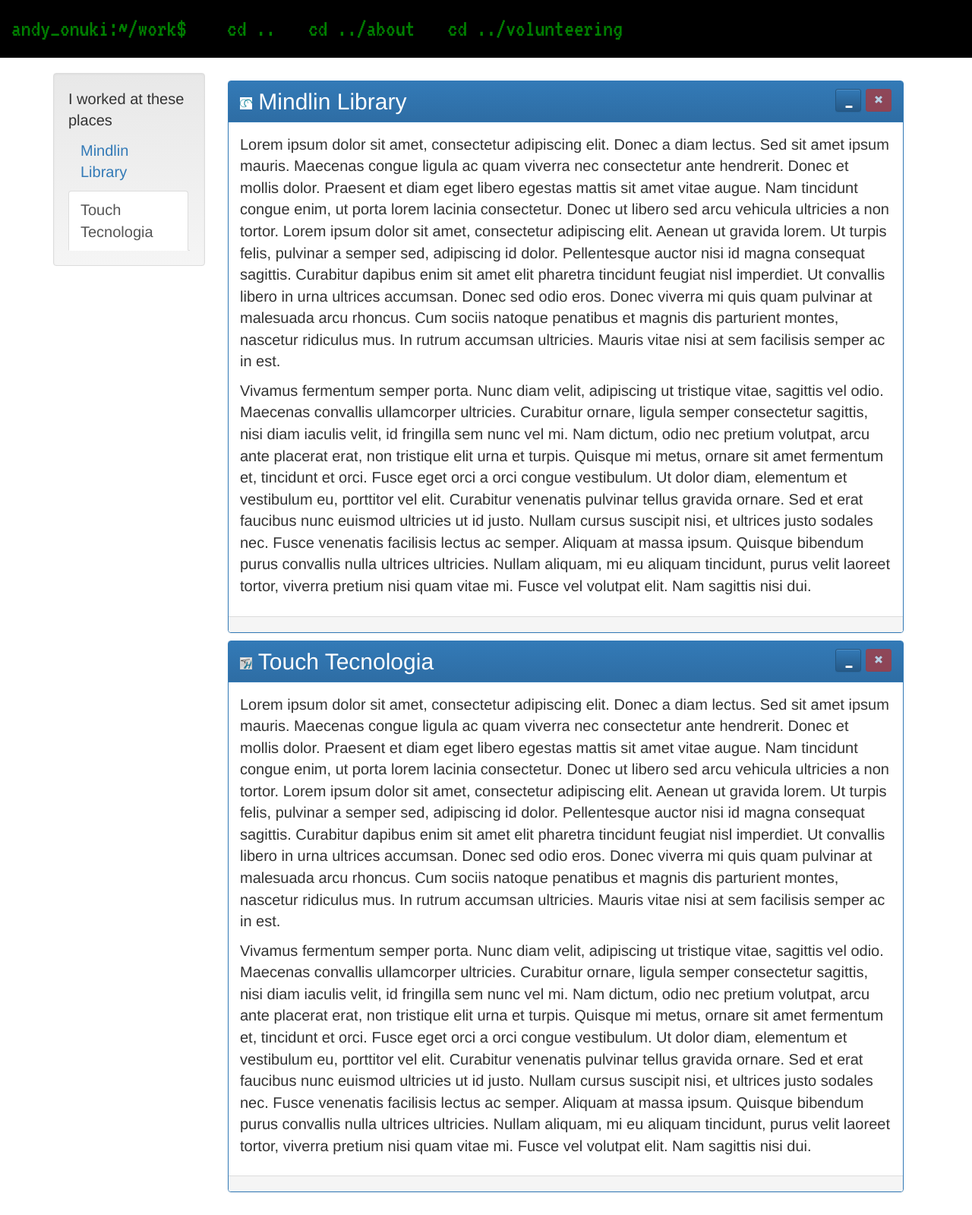
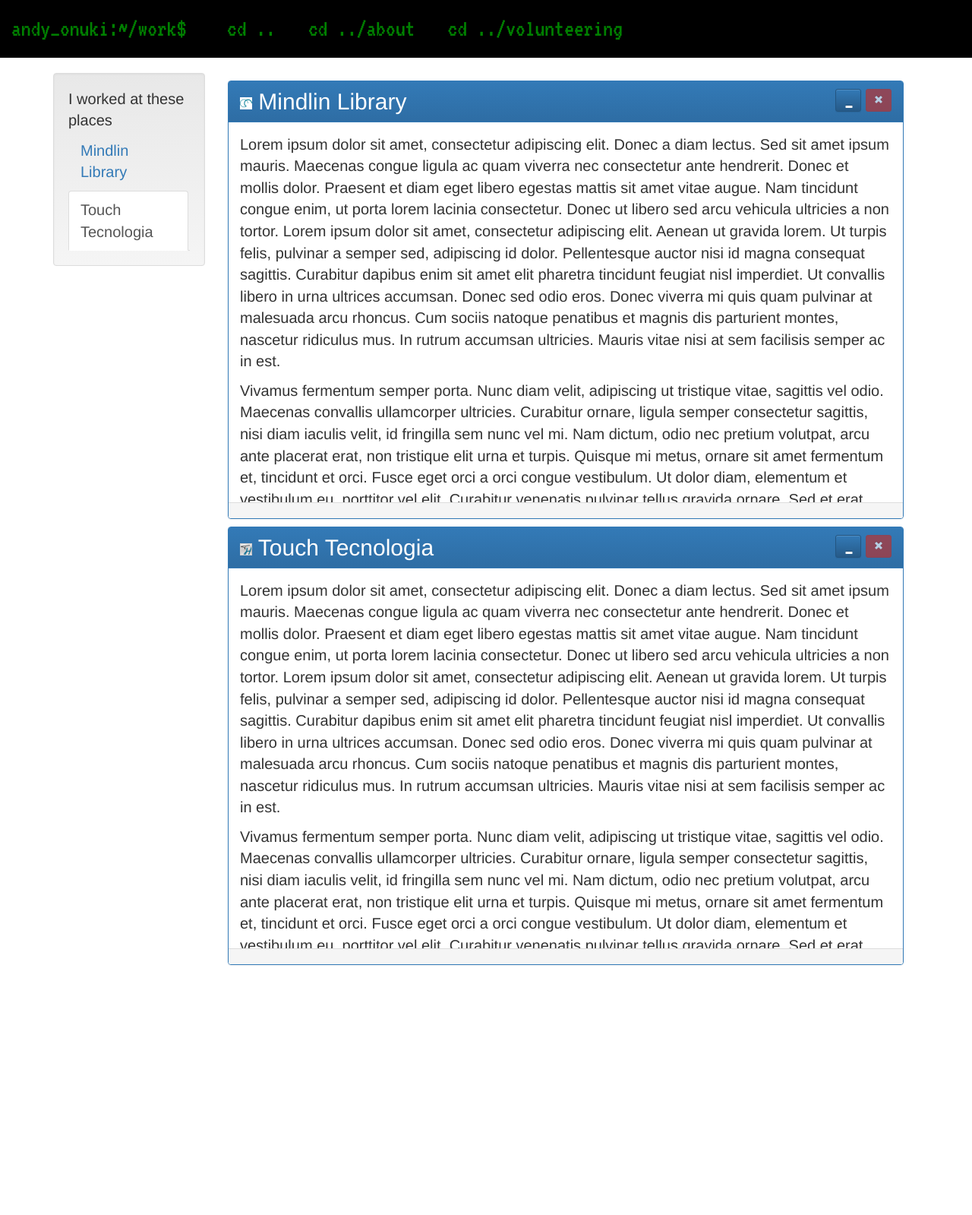
Before and after one commit to meiao/meiao.github.io, a Jekyll site: the page built from work/index.md, in a window 1280 px wide. Shown: the whole page at 76% size. Built offline with Jekyll 4.4.1, drawn with Linux system fonts in a browser that asks for light colours; nearby versions of some CDN libraries; after the commit the page ends 1300 px from its top, so only the background shows below that.

Commit message:
Item minor improvements
- Changed minimize button to a link, so it does not get focused on click.
- Added a max-height to panel body, so if contents are longer than max,
a scroll bar is added to the "window".
- Added tech websites to techcorridor.io (as comments) to not forget to
add them.

```diff
--- a/_includes/items.html
+++ b/_includes/items.html
@@ -1,14 +1,14 @@
 {% for item in items %}
-  <section id="{{item.id}}" class="panel panel-primary">
+  <section id="{{item.id}}" class="panel panel-primary item">
 
     <header class="panel-heading">
       <span class="pull-right">
-        <button class="btn btn-primary btn-sm" data-toggle="collapse" aria-expanded="true" data-target="#{{item.id}}-collapse" aria-controls="#{{item.id}}-collapse">
+        <a class="btn btn-primary btn-sm" data-toggle="collapse" aria-expanded="true" data-target="#{{item.id}}-collapse" aria-controls="#{{item.id}}-collapse">
           <span class="glyphicon glyphicon-minus"></span>
-        </button>
-        <button class="btn btn-danger btn-sm disabled">
+        </a>
+        <a class="btn btn-danger btn-sm disabled">
           <span class="glyphicon glyphicon-remove"></span>
-        </button>
+        </a>
       </span>
       <h2>
         {% if item.icon %}
--- a/_sass/main.scss
+++ b/_sass/main.scss
@@ -43,16 +43,22 @@
   }
 }
 
-.glyphicon.glyphicon-minus {
-  top: 10px;
-}
-
 section {
   text-indent: 0;
 }
 
-.panel-body {
-  section + section {
-    text-indent: 1.5em;
+.item {
+
+  .glyphicon.glyphicon-minus {
+    top: 10px;
+  }
+
+  .panel-body {
+    max-height: 500px;
+    overflow-y: auto;
+
+    section + section {
+      text-indent: 1.5em;
+    }
   }
 }
```
Also changed, not shown: _data/volunteering.yaml (+7 -0 lines).
